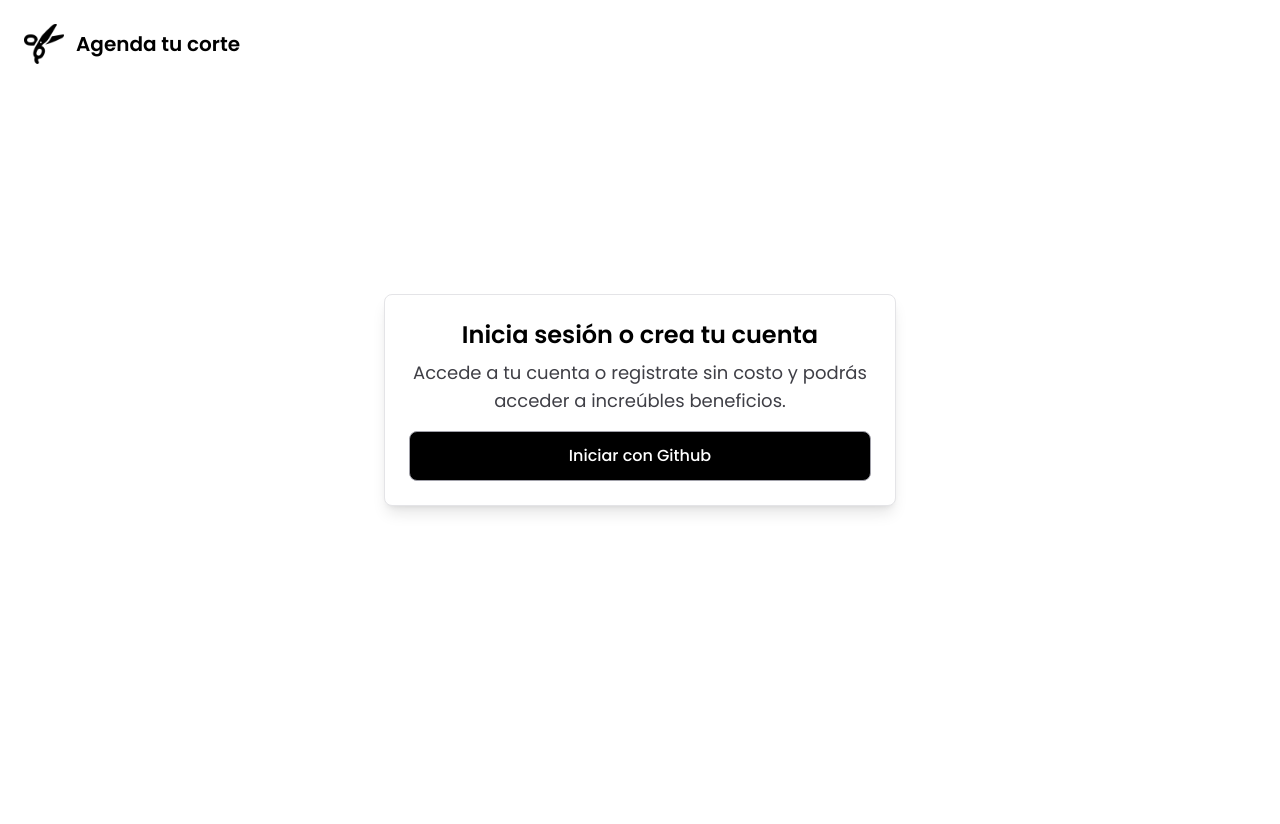
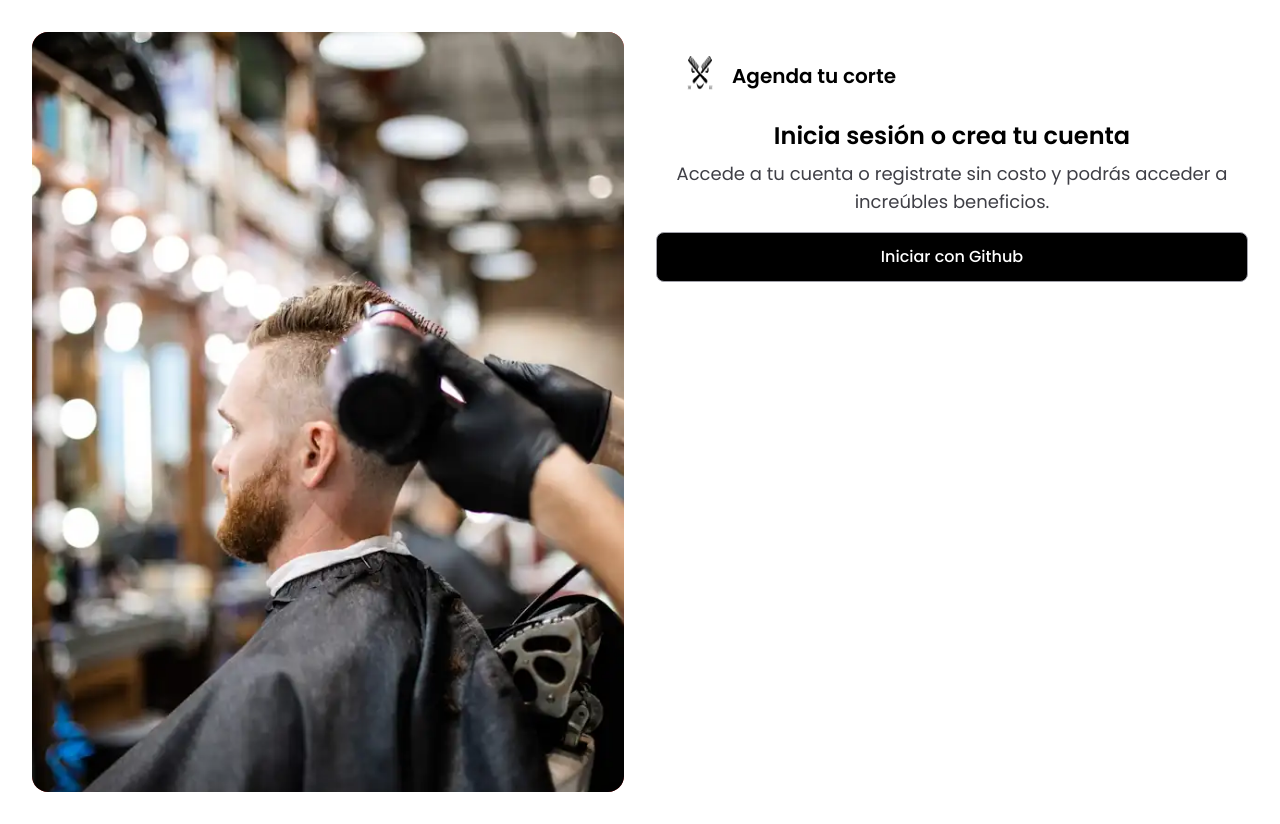
Before and after one commit to VicenteJ20/agenda-tu-corte, a Next.js app: page /auth/login in a window 1280 px wide. Before the commit the page ends 800 px from the top, so only its background shows below. Built offline with nearby package versions, Linux system fonts and the light colour scheme; no server answers.

Commit message:
feat/se mejora el diseño del layout
feat/se agrega middleware

```diff
--- a/src/app/auth/layout.tsx
+++ b/src/app/auth/layout.tsx
@@ -1,5 +1,6 @@
 import { auth } from "@/auth";
 import { HeaderAuth } from "@/components/auth/Header";
+import Image from "next/image";
 import { redirect } from "next/navigation";
 
 async function AuthLayout({
@@ -14,9 +15,14 @@ async function AuthLayout({
   }
   return (
     <>
-      <HeaderAuth />
-      <main className='flex flex-col gap-4 items-center justify-center min-h-screen w-screen'>
-        {children}
+      <main className='grid grid-cols-1 xl:grid-cols-2 gap-8 p-8 min-h-screen w-screen'>
+        <div className='hidden xl:block h-[95vh] bg-red-500 rounded-2xl'>
+          <Image src='/images/signin-banner.webp' alt='Sign in banner' width={600} height={800} className='rounded-2xl w-full h-full object-cover' />
+        </div>
+        <section>
+          <HeaderAuth />
+          {children}
+        </section>
       </main>
     </>
   )
--- a/src/app/auth/login/page.tsx
+++ b/src/app/auth/login/page.tsx
@@ -3,7 +3,7 @@ import { HeaderText } from "@/components/auth/HeaderText";
 
 const LoginPage = () => {
   return (
-    <section className='max-w-[32rem] bg-white lg:border border-zinc-200 rounded-lg px-8 md:p-6 lg:shadow-lg '>
+    <section className=''>
       <HeaderText
         title='Inicia sesión o crea tu cuenta'
         description='Accede a tu cuenta o registrate sin costo y podrás acceder a increúbles beneficios.'
--- a/src/components/auth/Header.tsx
+++ b/src/components/auth/Header.tsx
@@ -3,7 +3,7 @@ import Image from 'next/image'
 
 const HeaderAuth = () => {
   return (
-    <header className='p-6 fixed top-0 left-0 right-0 bg-white'>
+    <header className='p-6 bg-white'>
       {
         msj.HeaderBrandAuth.imageLogo && msj.HeaderBrandAuth.imageLogo.src.length > 0 ?
           <Image
--- a/src/messages/es.json
+++ b/src/messages/es.json
@@ -1,7 +1,7 @@
 {
   "HeaderBrandAuth": {
     "title": "Agenda tu corte",
-    "image": "/images/logo.png",
+    "image": "/images/vector-logo.png",
     "imageLogo": {
       "src": "",
       "alt": ""
```
Also changed, not shown: src/middleware.ts (+14 -7 lines), public/images/signin-banner.webp (added), public/images/vector-logo.png (added).
